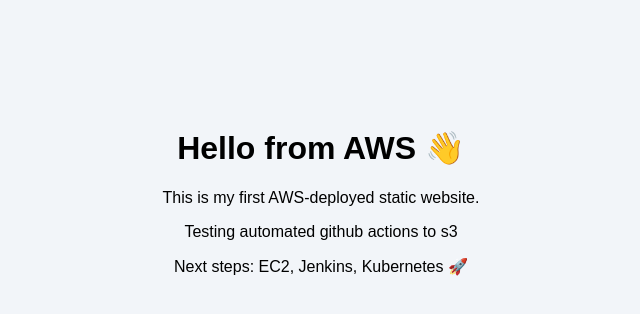
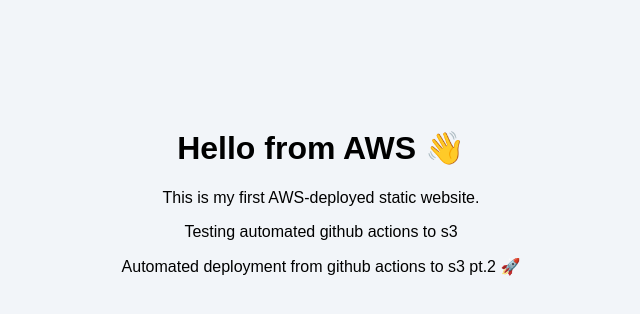
Before and after one commit to atharva71/aws-static-site, a plain HTML site: page index.html in a window 1280 px wide. Shown: the whole page, without its empty margins (319-959 px from the left). Drawn offline with Linux system fonts and the light colour scheme.

Commit message:
Testing pt2

```diff
--- a/index.html
+++ b/index.html
@@ -8,7 +8,7 @@
 <body>
   <h1>Hello from AWS 👋</h1>
   <p>This is my first AWS-deployed static website.</p>
-  <p> Testing automated github actions to s3</p>
-  <p>Next steps: EC2, Jenkins, Kubernetes 🚀</p>
+  <p>Testing automated github actions to s3</p>
+  <p>Automated deployment from github actions to s3 pt.2 🚀</p>
 </body>
 </html>
```
